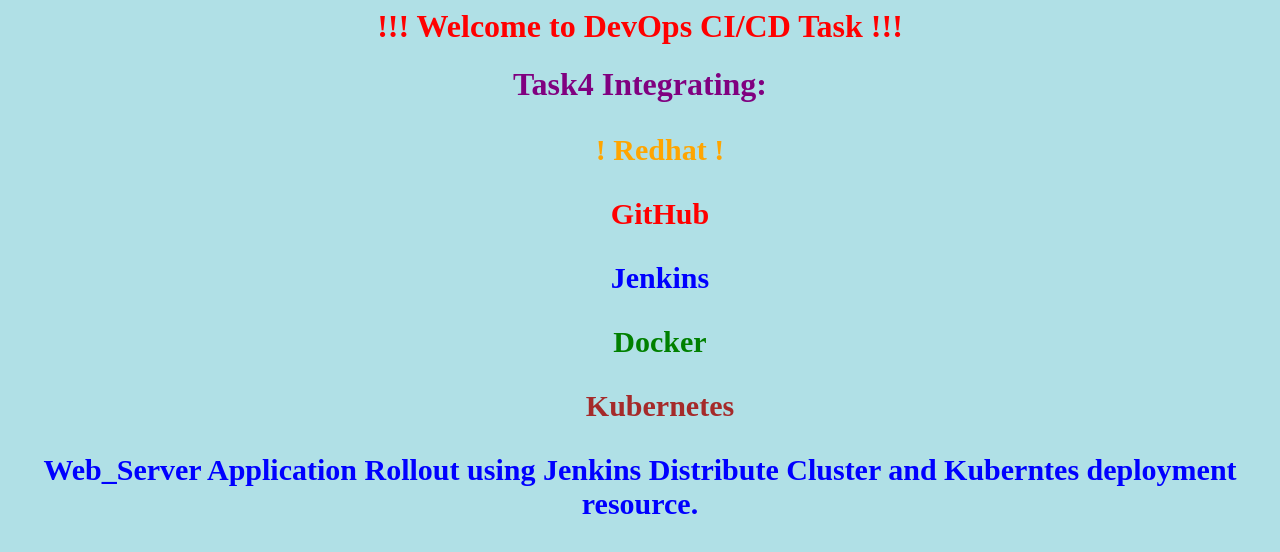
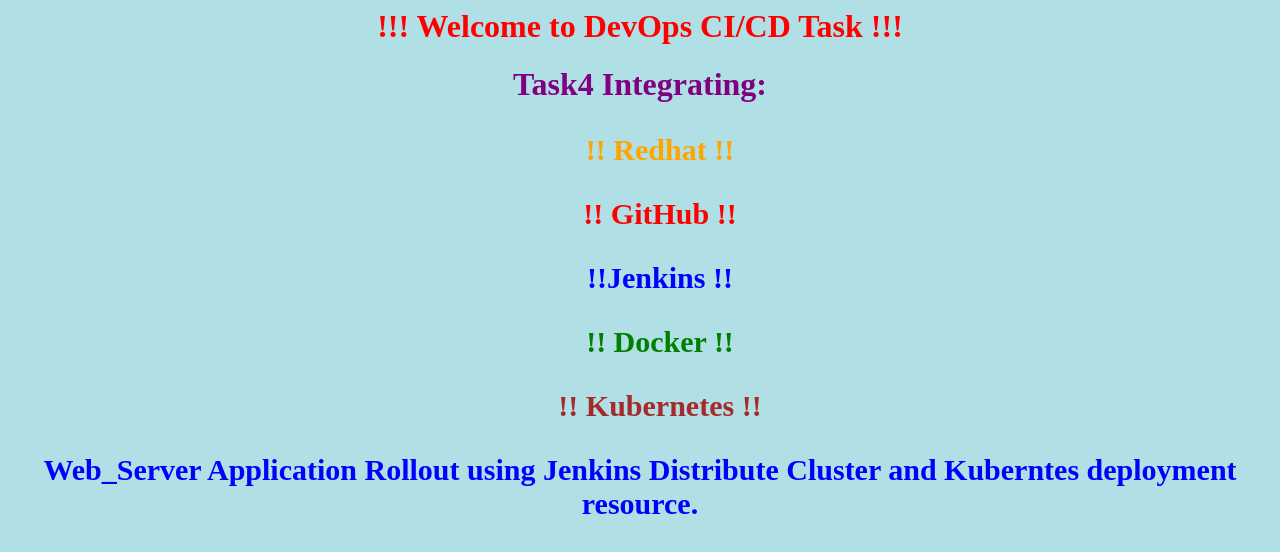
Before and after one commit to pk2101/DevOps_Task4, a plain HTML site: page index.html in a window 1280 px wide. Drawn offline with Linux system fonts and the light colour scheme.

Commit message:
updated code1

```diff
--- a/index.html
+++ b/index.html
@@ -6,11 +6,11 @@
 <h1 style="color:purple;text-align: center;">Task4 Integrating:</h1>
 
 <ul>
-<h3 style="color:orange;text-align: center; font-size:30px">! Redhat !</h3>
-<h3 style="color:red;text-align: center;font-size:30px">GitHub</h3>
-<h3 style="color: blue;text-align: center; font-size:30px">Jenkins</h3>
-<h3 style="color:green;text-align: center; font-size:30px">Docker</h3>
-<h3 style="color:brown;text-align: center; font-size:30px">Kubernetes</h3>
+<h3 style="color:orange;text-align: center; font-size:30px">!! Redhat !!</h3>
+<h3 style="color:red;text-align: center;font-size:30px">!! GitHub !!</h3>
+<h3 style="color: blue;text-align: center; font-size:30px">!!Jenkins !!</h3>
+<h3 style="color:green;text-align: center; font-size:30px">!! Docker !!</h3>
+<h3 style="color:brown;text-align: center; font-size:30px">!! Kubernetes !!</h3>
 </ul>
   <h2 style="color:blue;text-align: center; font-size:30px">
 Web_Server Application Rollout using Jenkins Distribute Cluster and Kuberntes deployment resource. </h2>
```
